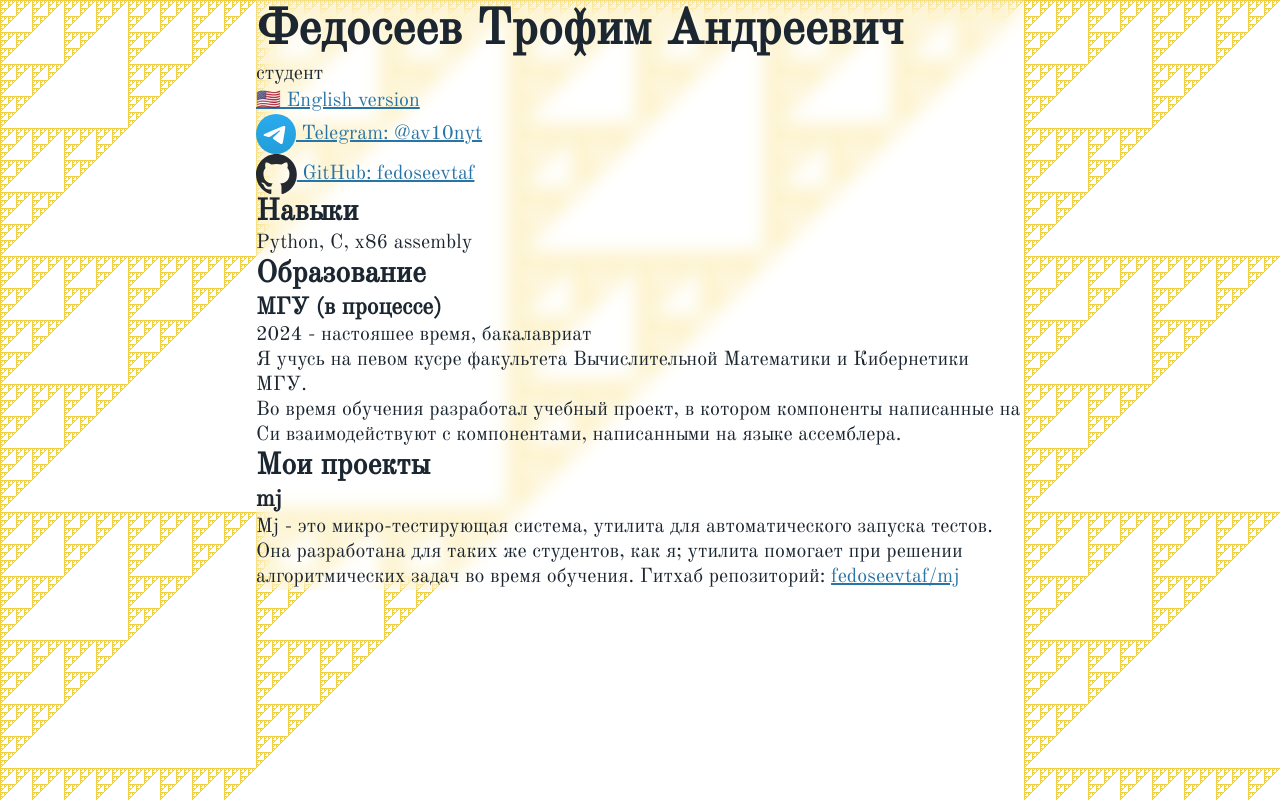
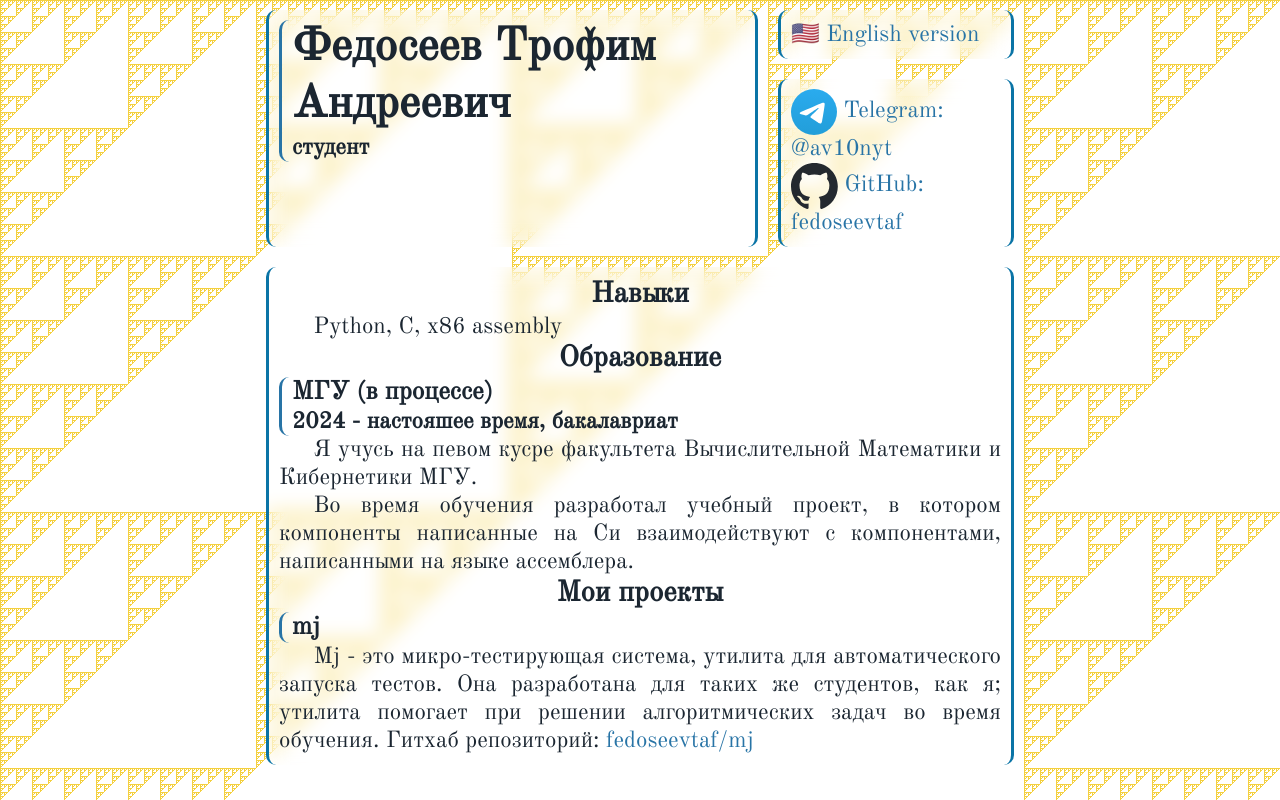
Before and after one commit to fedoseevtaf/fedoseevtaf.github.io, a plain HTML site: page ru-index.html in a window 1280 px wide. Drawn offline with Linux system fonts and the light colour scheme.

Commit message:
Make a layout of content on the page

```diff
--- a/ru-index.html
+++ b/ru-index.html
@@ -7,8 +7,10 @@
 	<meta charset="utf-8">
 
 	<link rel="stylesheet" href="/styles/common.css">
+	<link rel="stylesheet" href="/styles/fonts.css">
+	<link rel="stylesheet" href="/styles/layout.css">
+	<link rel="stylesheet" href="/styles/headings.css">
 	<link rel="stylesheet" href="/styles/inline-img.css">
-	<link rel="stylesheet" href="/styles/fonts.css">
 
 	<link rel="preload" href="/fonts/OldStandardTT-Regular.ttf" as="font">
 	<link rel="preload" href="/img/background.png" as="image">
@@ -16,22 +18,23 @@
 
 <body>
 <header>
+	<hgroup>
 		<h1>
 		Федосеев Трофим Андреевич
 		</h1>
 		<p>
 		студент
 		</p>
+	</hgroup>
 </header>
 
-<aside>
 <nav>
 	<a lang="en-US" href="/index.html">
 		&#x1f1fa;&#x1f1f8; English version
 	</a>
 </nav>
 
-	<section>
+<aside>
 	<a href="https://t.me/av10nyt" target="_blank">
 		<img alt="telegram logo" src="/img/telegram-logo.svg"
 			class="inline-img">
@@ -45,9 +48,9 @@
 			class="inline-img">
 		GitHub: fedoseevtaf
 	</a>
-	</section>
 </aside>
 
+<main>
 	<section class="skills">
 		<h2>Навыки</h2>
 		<p>
@@ -57,6 +60,7 @@
 
 	<section class="education">
 		<h2>Образование</h2>
+		<hgroup>
 			<h3>
 				МГУ (в процессе)
 				<!<img alt="MSU logo" src="/img/msu-logo-en.svg"
@@ -65,6 +69,7 @@
 			<p>
 			2024 - настояшее время, бакалавриат
 			</p>
+		</hgroup>
 		<p>
 			Я учусь на певом кусре факультета Вычислительной Математики и
 			Кибернетики МГУ.
@@ -78,7 +83,9 @@
 
 	<section class="projects">
 		<h2>Мои проекты</h2>
+		<hgroup>
 			<h3>mj</h3>
+		</hgroup>
 		<p>
 			Mj - это микро-тестирующая система, утилита для автоматического
 			запуска тестов. Она разработана для таких же студентов, как я;
@@ -89,6 +96,7 @@
 			</a>
 		</p>
 	</section>
+</main>
 
 </body>
 </html>
--- a/styles/common.css
+++ b/styles/common.css
@@ -7,26 +7,19 @@ html {
 	font-family: "Old Standard TT", serif;
 	font-weight: 400;
 	font-style: normal;
-	font-size: 20px;
+	font-size: 23px;
 
 	color: rgb(27, 38, 49);
 
 	background-image: url("/img/background.png");
 }
 
-body {
-	margin-left: 20%;
-	margin-right: 20%;
-	height: 100%;
-
-	backdrop-filter: blur(10px);
-}
-
-h1 {
-	font-size: 2.5em;
-	font-weight: 700;
+p {
+	text-indent: 1.5em;
+	text-align: justify
 }
 
 a {
+	text-decoration: none;
 	color: rgb(40, 116, 166);
 }
--- /dev/null
+++ b/styles/headings.css
@@ -0,0 +1,27 @@
+h1 {
+	font-size: 2em;
+	font-weight: 700;
+}
+
+h2 {
+	text-align: center;
+	font-size: 1.25em;
+}
+
+h3 {
+	font-size: 1.1em;
+}
+
+hgroup {
+	border-left-style: solid;
+	border-left-width: 3px;
+	padding: 0 0 0 10px;
+	border-radius: 10px;
+	border-color: rgb(40, 116, 166);
+}
+
+hgroup p{
+	font-size: 0.85;
+	font-weight: 700;
+	text-indent: 0;
+}
--- /dev/null
+++ b/styles/layout.css
@@ -0,0 +1,44 @@
+@media (aspect-ratio > 0.8) {
+	body {
+		margin-left: 20%;
+		margin-right: 20%;
+	}
+}
+
+body {
+	display: grid;
+	grid-template-columns: 2fr 1fr;
+	grid-template-rows: auto;
+}
+
+header {
+	grid-column: 1;
+	grid-row: 1 / 3;
+}
+
+nav {
+	grid-column: 2;
+	grid-row: 1;
+}
+
+aside {
+	grid-column: 2;
+	grid-row: 2;
+}
+
+main {
+	grid-column: 1 / 3;
+	grid-row: 3;
+}
+
+header, main, aside, nav{
+	backdrop-filter: blur(10px);
+
+	margin: 10px;
+	padding: 10px;
+
+	border-style: none solid;
+	border-radius: 10px;
+	border-width: 3;
+	border-color: rgb(10, 116, 166);
+}
```
Also changed, not shown: index.html (+12 -4 lines). Lines whose indentation alone changed are shown as unchanged.
